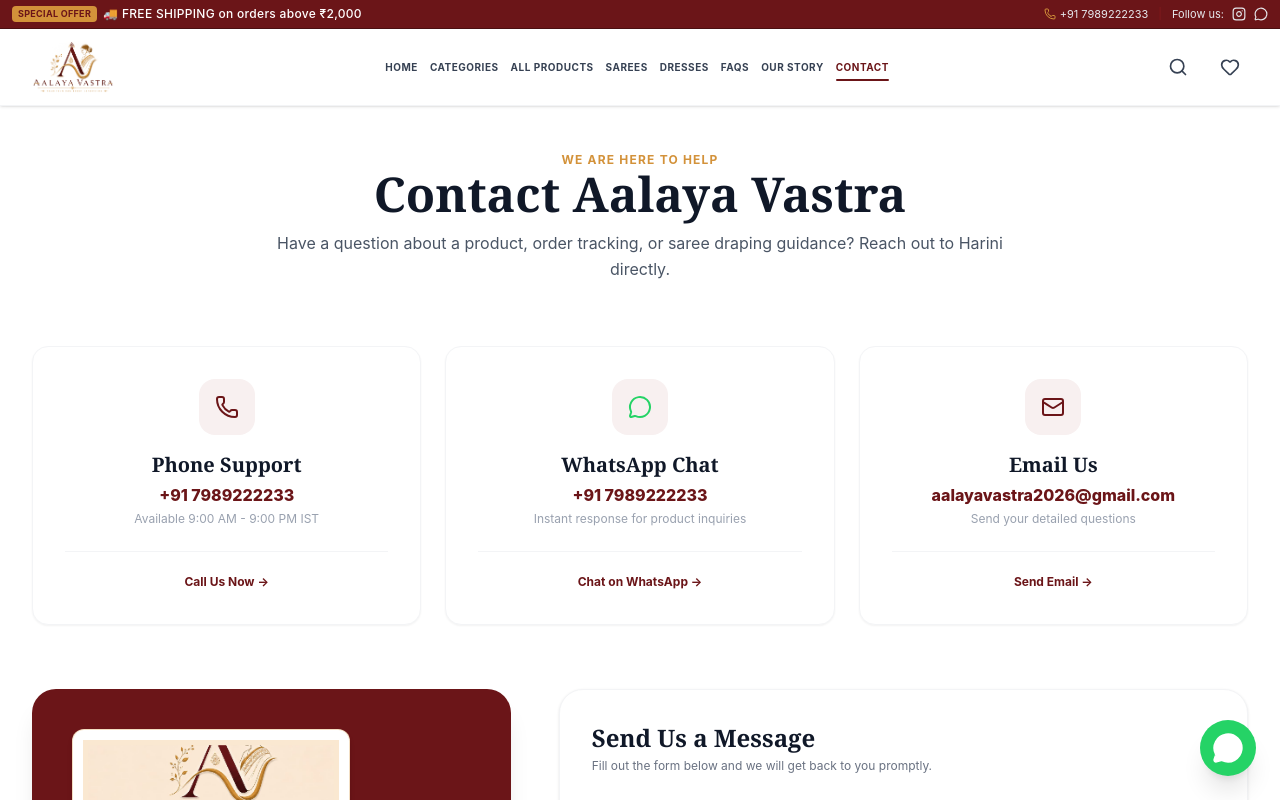
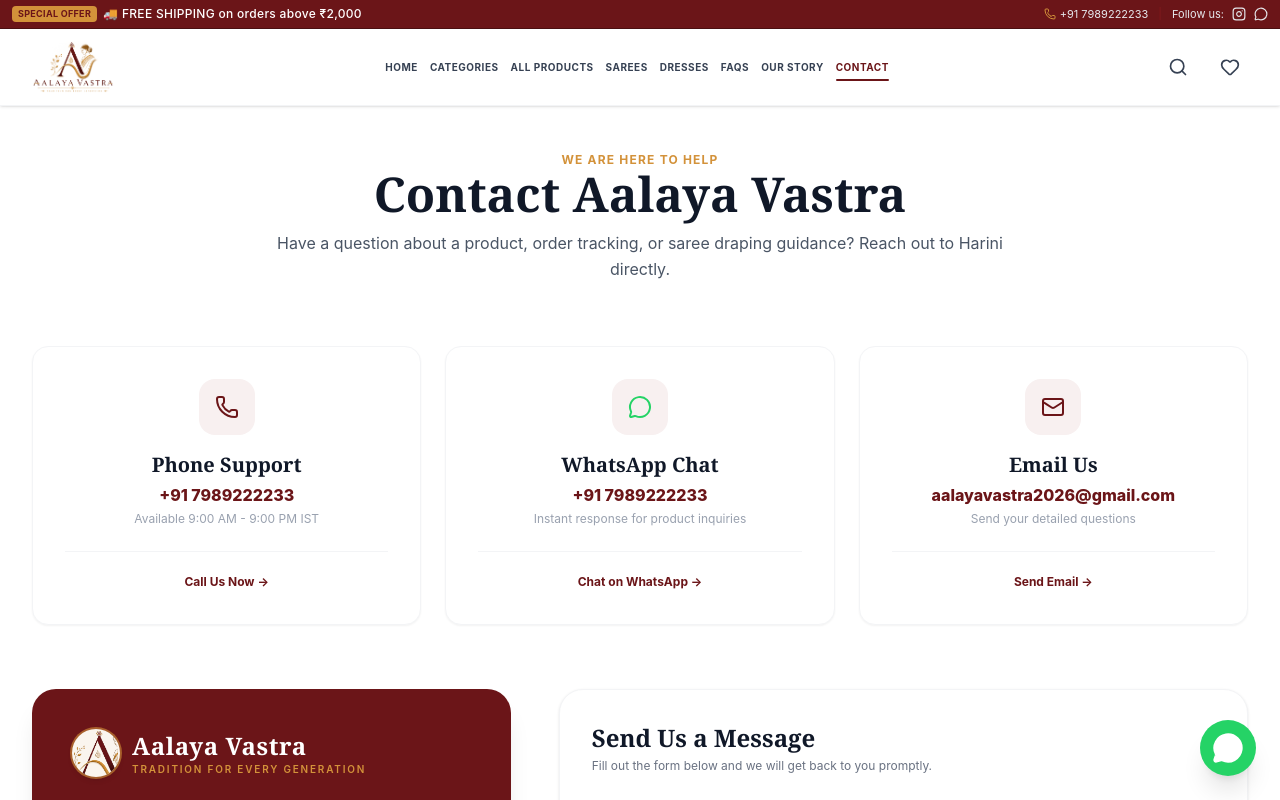
Before and after one commit to neelhari/sri-vaikunta-, a React (Vite) app: page /contact in a window 1280 px wide. Shown: the top 800 px of the page. Built offline with nearby package versions, Linux system fonts and the light colour scheme.

Commit message:
Production audit & UI polish: updated contact logo badge, updated brand narrative image, and verified build

```diff
--- a/src/pages/ContactPage.jsx
+++ b/src/pages/ContactPage.jsx
@@ -140,8 +140,18 @@
         {/* Left Side: Business Info */}
         <div className="lg:col-span-5 bg-[#6B1518] text-white p-8 sm:p-10 rounded-3xl space-y-8 flex flex-col justify-between shadow-xl">
           <div className="space-y-6">
-            <div className="bg-white p-2.5 rounded-xl inline-block shadow-md border border-[#D3923A]/30">
-              <img src="/logo-wide.png" alt={BRAND.name} className="h-20 sm:h-24 w-auto object-contain" />
+            <div className="flex items-center gap-3">
+              <div className="h-12 w-12 rounded-full bg-[#FAF5EE] ring-2 ring-[#D3923A]/60 shadow-md flex items-center justify-center shrink-0 overflow-hidden p-0.5">
+                <img src="/logo-icon.png" alt={BRAND.name} className="h-full w-full object-contain" />
+              </div>
+              <div>
+                <div className="font-serif font-bold text-2xl text-white tracking-wide">
+                  {BRAND.name}
+                </div>
+                <div className="text-[10px] uppercase tracking-[0.18em] text-[#D3923A] font-semibold">
+                  {BRAND.tagline}
+                </div>
+              </div>
             </div>
 
             <p className="text-gray-200 text-xs sm:text-sm leading-relaxed">
--- a/src/pages/OurStoryPage.jsx
+++ b/src/pages/OurStoryPage.jsx
@@ -26,9 +26,9 @@
         <div className="lg:col-span-6 relative">
           <div className="relative aspect-[4/5] sm:aspect-4/3 rounded-3xl overflow-hidden shadow-2xl border-4 border-white bg-[#FAF8F5]">
             <img
-              src="/products/generic-product.png"
+              src="/products/saree-placeholder.png"
               alt={`${BRAND.name} Heritage`}
-              className="w-full h-full object-contain p-2"
+              className="w-full h-full object-cover"
             />
           </div>
           {/* Floating Owner Card */}
```
